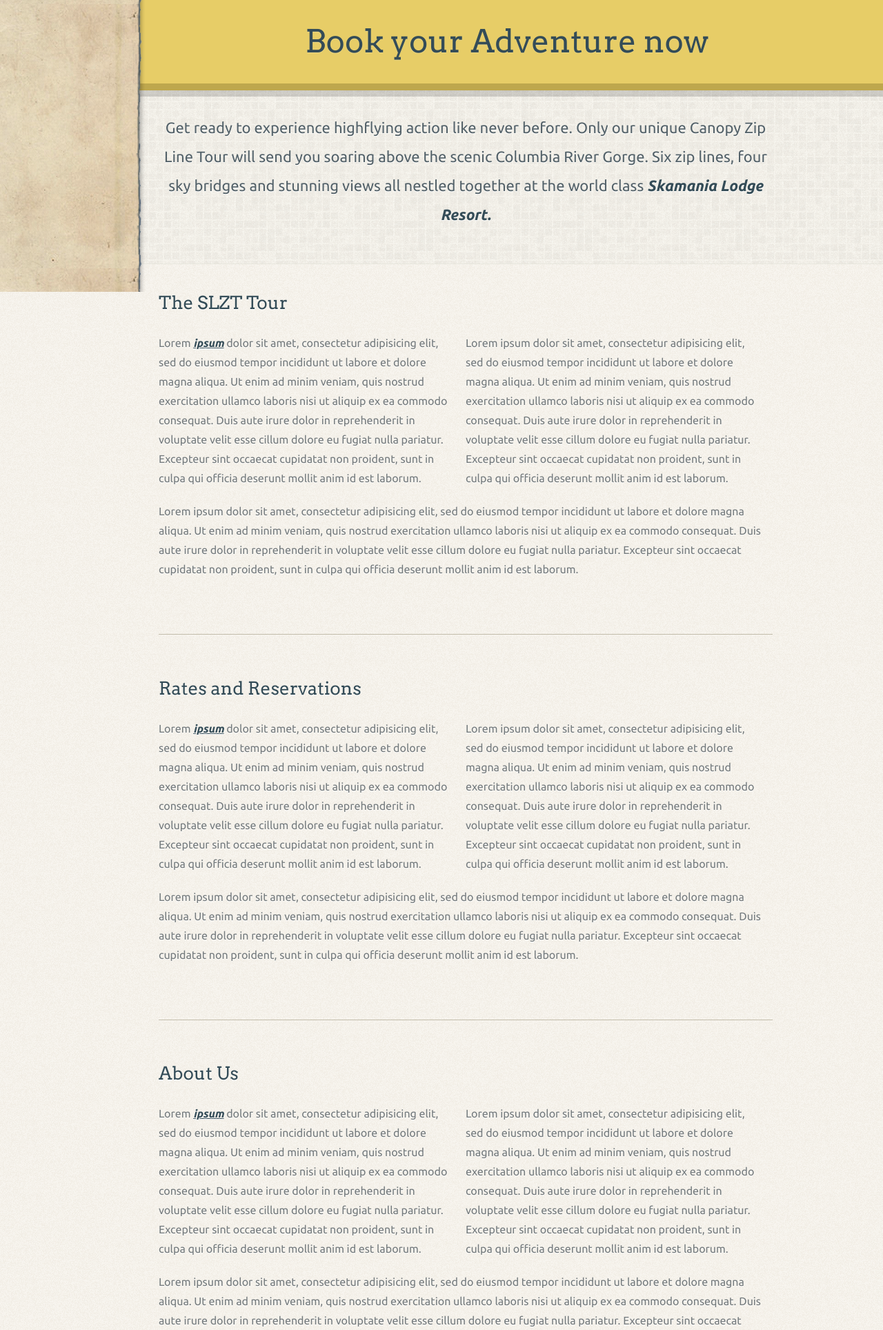
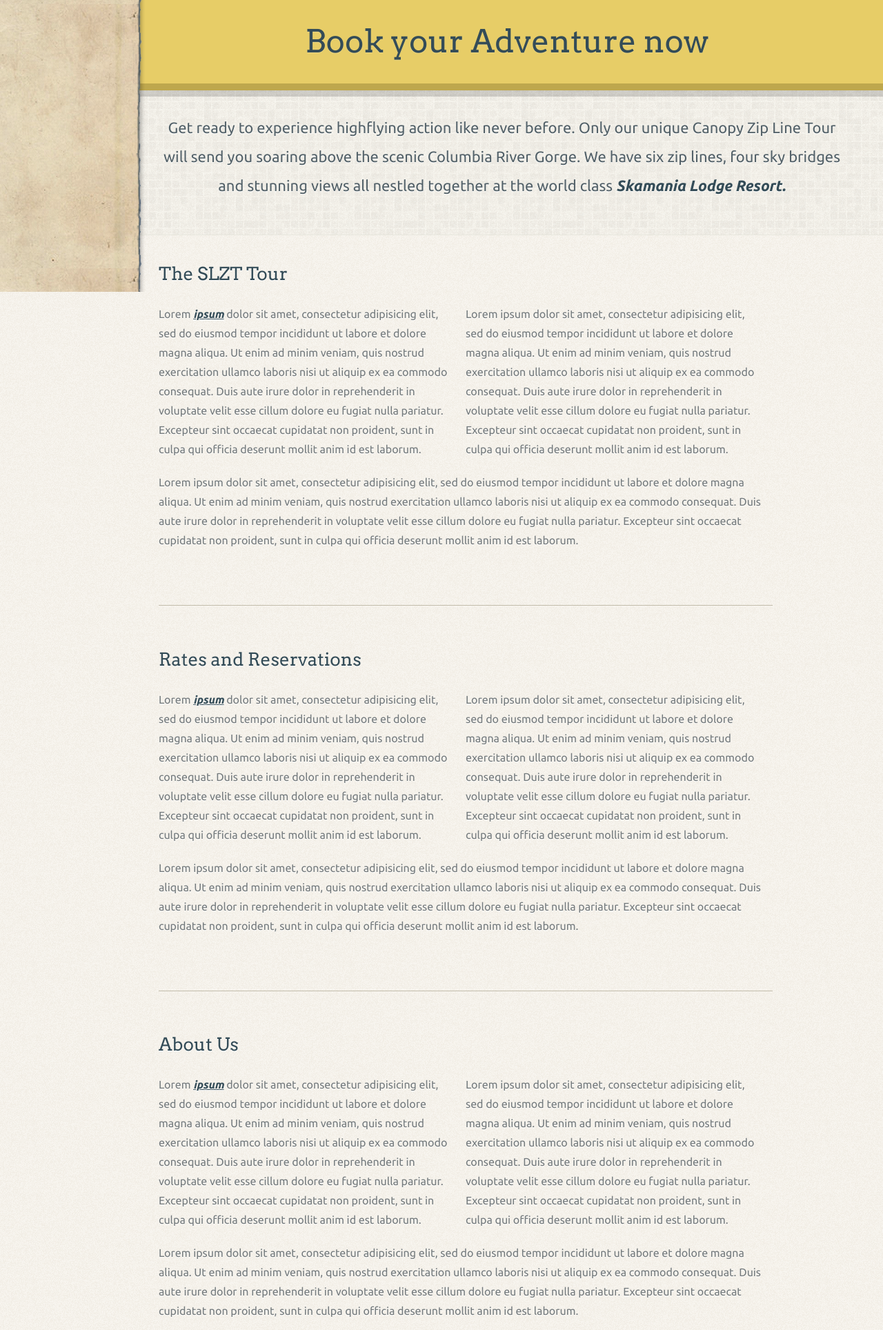
Before and after one commit to codyevans/SkamaniaLodgeZipTour, a PHP site: page / in a window 1280 px wide. Shown: the part 594-2522 px from the top of the page at 69% size. Run offline with PHP 8.4, Linux system fonts and the light colour scheme; some libraries are stand-ins or nearby versions.

Commit message:
finished intro section

```diff
--- a/css/main.css
+++ b/css/main.css
@@ -441,11 +441,13 @@ nav.main_nav ul li a:hover { color: #133b49; border-bottom: 2px dotted #73797b;
 /* line 2, ../scss/_intro.scss */
 #intro { background: url(../assets/bkgd_img/checker.gif) repeat; position: relative; text-align: center; padding-top: 35px; padding-bottom: 30px; margin-top: -12px; border-bottom: 1px solid #e8e7de; z-index: 0; }
 /* line 12, ../scss/_intro.scss */
-#intro p { font-size: 22px; line-height: 42px; color: #536168; }
-/* line 18, ../scss/_intro.scss */
-#intro a { text-decoration: none; }
-/* line 22, ../scss/_intro.scss */
-#intro:hover { text-decoration: underline; }
+#intro .intro_container { width: 100%; max-width: 1300px; margin: 0 auto; padding-left: 225px; padding-right: 50px; }
+/* line 21, ../scss/_intro.scss */
+#intro .intro_container p { font-size: 22px; line-height: 42px; color: #536168; }
+/* line 27, ../scss/_intro.scss */
+#intro .intro_container p a { text-decoration: none; }
+/* line 30, ../scss/_intro.scss */
+#intro .intro_container p a:hover { text-decoration: underline; }
 
 /* --- general section module ------------------------------------------------- */
 /* line 185, ../scss/main.scss */
--- a/index.php
+++ b/index.php
@@ -89,11 +89,13 @@
 
 
             <div id="intro">
-                <div class="grid">
-                     <p class="col-1-1">
+                <div class="intro_container">
+                     <p>
                        Get ready to experience highflying action like never before.
-                       Only our unique Canopy Zip Line Tour will send you soaring above the scenic Columbia River Gorge.
-                       Six zip lines, four sky bridges and stunning views all nestled together at the world class <a href="http://skamania.com" target="blank">Skamania Lodge Resort.</a>
+                       Only our unique Canopy Zip Line Tour will send you soaring above
+                       the scenic Columbia River Gorge. We have six zip lines, four sky bridges
+                       and stunning views all nestled together at the world class
+                       <a href="http://skamania.com" target="blank">Skamania Lodge Resort.</a>
                     </p>
                 </div> <!-- /grid -->
             </div> <!-- /intro -->
--- a/scss/_intro.scss
+++ b/scss/_intro.scss
@@ -9,18 +9,33 @@
     border-bottom: 1px solid #e8e7de;
   	z-index: 0;
 
+    .intro_container {
+      width: 100%;
+      max-width: 1300px;
+      margin: 0 auto;
+      padding-left: 225px;
+      padding-right: 50px;
+
+
+
     	p {
     		font-size: 22px;
     		line-height: 42px;
         color: #536168;
-  	} // p
+
 
         a {
           text-decoration: none;
-      } // a
 
           &:hover {
             text-decoration: underline;
-      }
+
+          } // a hover
+
+        } // a
+
+      } // p
+
+    } // contianer
 
 } // intro
```
Lines whose indentation alone changed are shown as unchanged.
